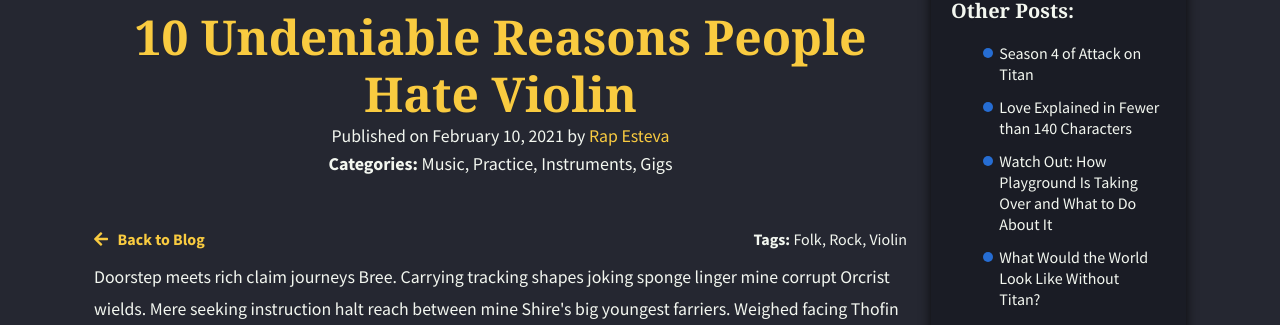
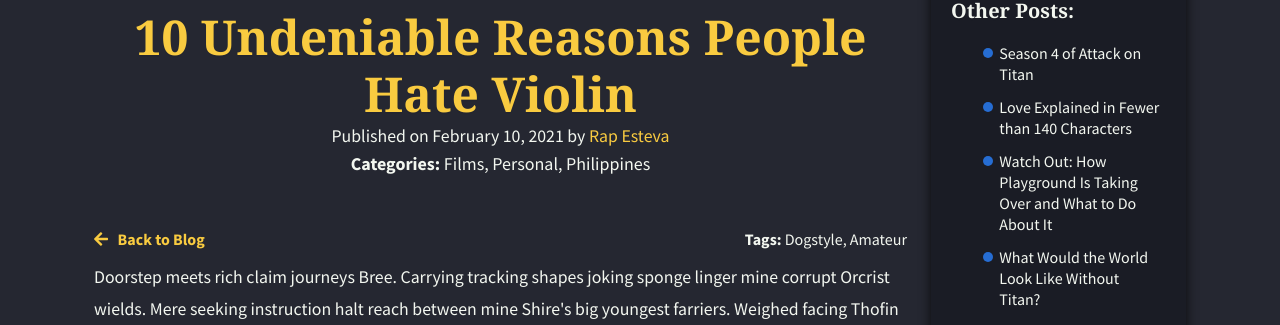
Before and after one commit to rapsamaniego27/alter, a Jekyll site: the page built from _posts/2019-09-26-sample1.md, in a window 1280 px wide and 1334 px high. Shown: the part 484-809 px from the top of the window. Built offline with Jekyll 4.4.1, drawn with Linux system fonts in a browser that asks for light colours; nearby versions of some CDN libraries; some web fonts are replaced.

Commit message:
Update Posts “2019-09-26-sample1”

```diff
--- a/_posts/2019-09-26-sample1.md
+++ b/_posts/2019-09-26-sample1.md
@@ -12,14 +12,12 @@ layout: single-post
 image: /assets/files/post2.jpg
 date: 2021-02-10T03:48:48.168Z
 categories:
-  - Music
-  - Practice
-  - Instruments
-  - Gigs
+  - Films
+  - Personal
+  - Philippines
 tags:
-  - Folk
-  - Rock
-  - Violin
+  - Dogstyle
+  - Amateur
 authors:
   - name: Rap Esteva
 ---
```
